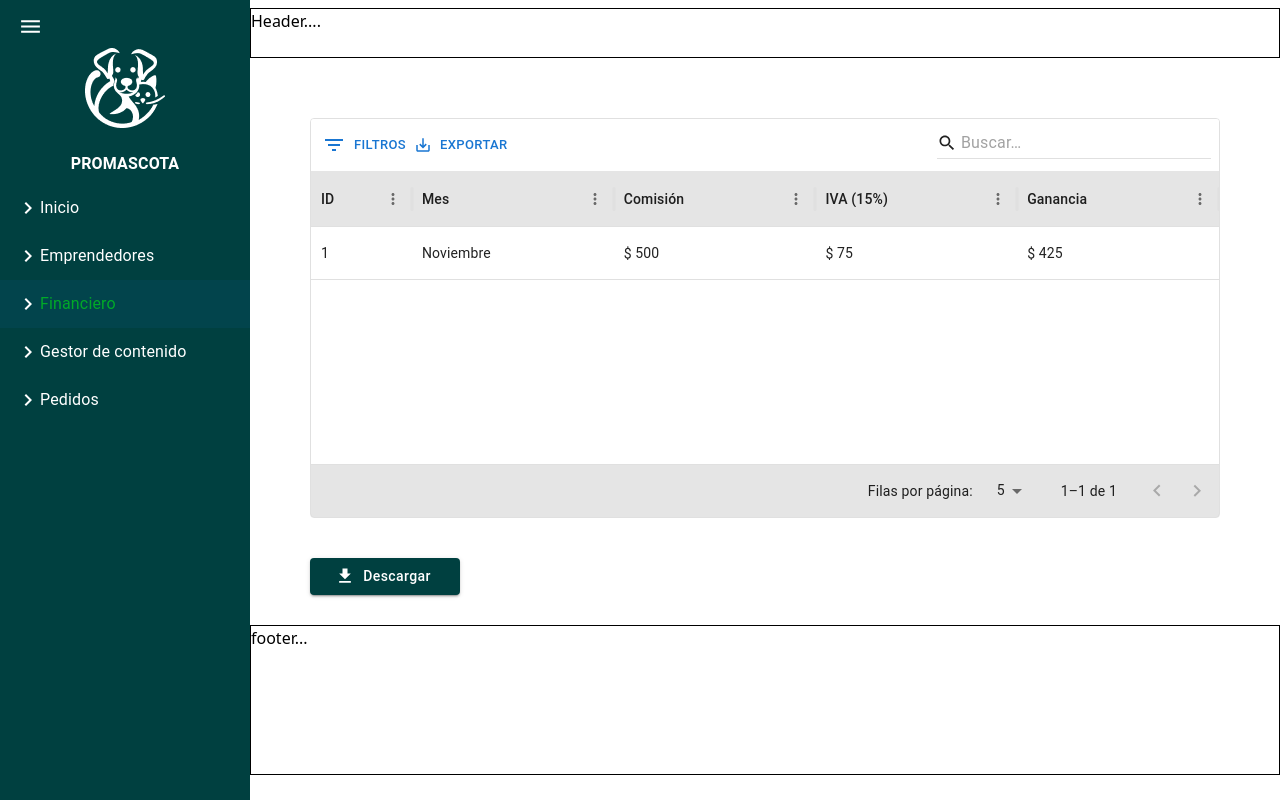
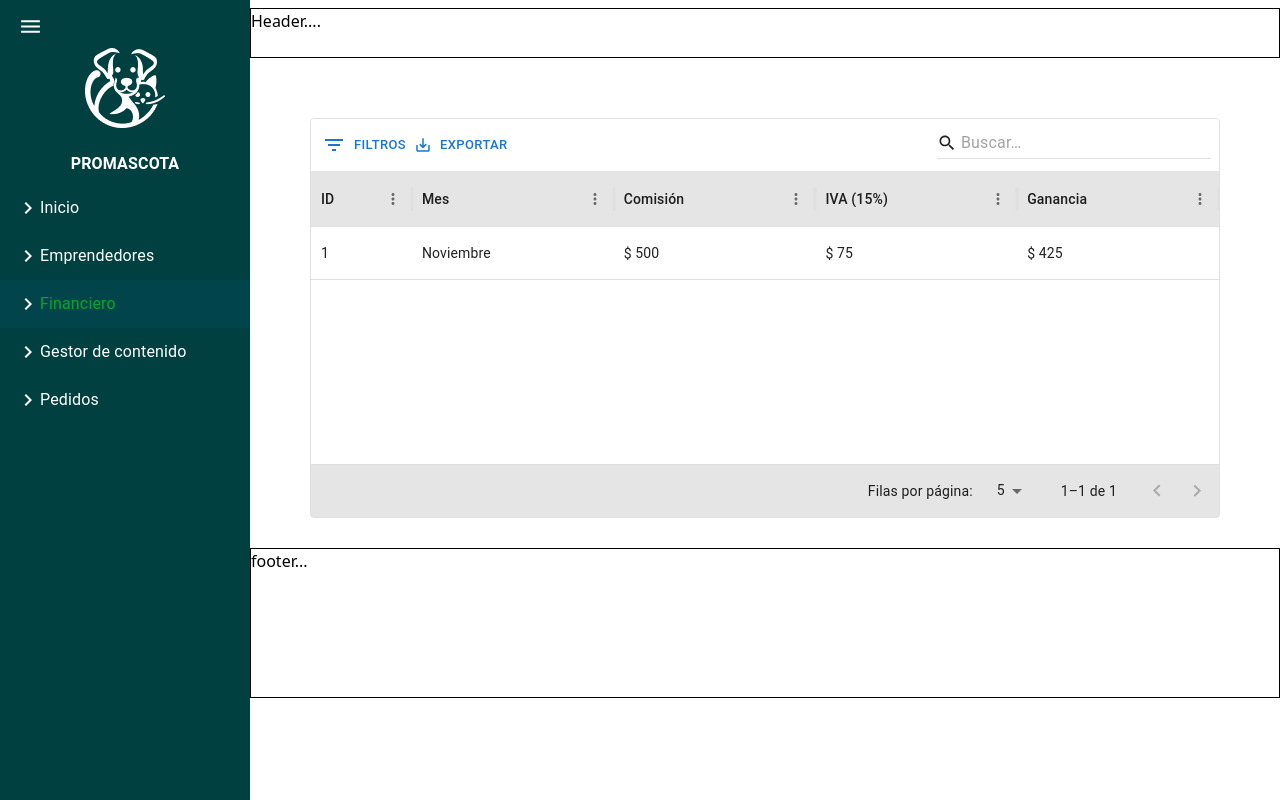
Before and after one commit to PROMASCOTA-TIC/Frontend-Administrator, a Next.js app: page /financiero/impuestos in a window 1280 px wide. Built offline with nearby package versions, Linux system fonts and the light colour scheme.

Commit message:
feat: Eliminar botón de descarga de la pagina de impuestos

```diff
--- a/src/app/(admin)/financiero/impuestos/page.tsx
+++ b/src/app/(admin)/financiero/impuestos/page.tsx
@@ -48,9 +48,6 @@ export default function Ventas() {
             <Grid2 size={12} sx={{ height: 400, width: "100%", marginTop: "30px" }}>
                 <Tables rows={rows} columns={columns} />
             </Grid2>
-            <Grid2 size={12} sx={{ marginTop: "20px" }}>
-                <DownloadButton />
-            </Grid2>
         </Grid2>
     );
 };
```
